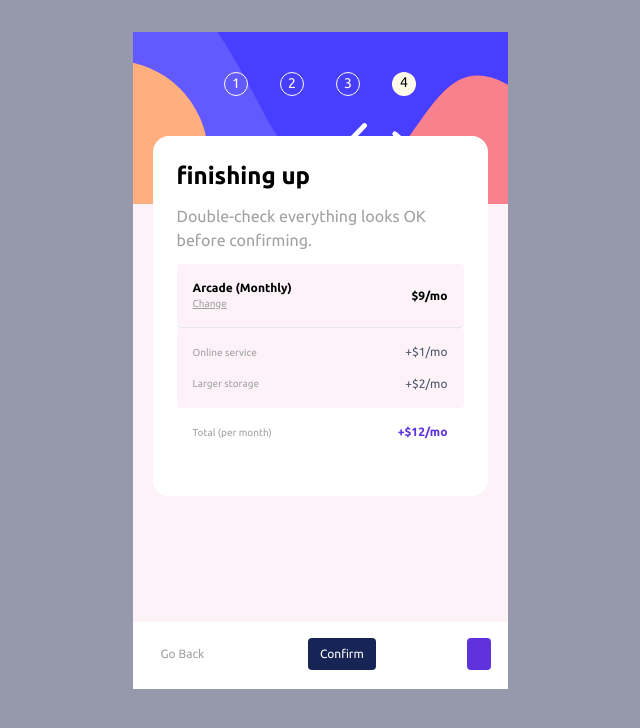
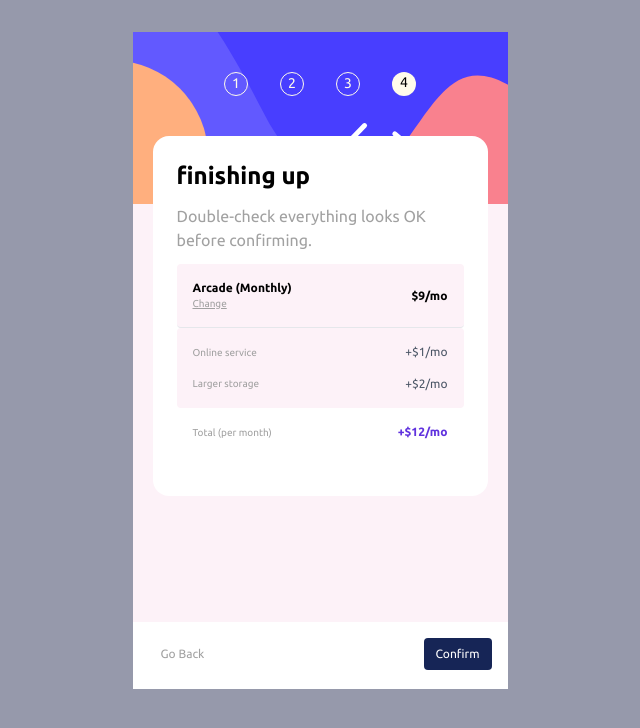
Before and after one commit to Paulo-Borges/multietapasReact, a React (Vite) app: page /finishing in a window 1280 px wide. Shown: the top 728 px of the page, without its empty margins (320-960 px from the left). Built offline with nearby package versions, Linux system fonts and the light colour scheme.

Commit message:
fix: fixes ButtonBack

```diff
--- a/src/pages/FinishingPage.jsx
+++ b/src/pages/FinishingPage.jsx
@@ -116,7 +116,6 @@ const FinishingPage = () => {
       <div className="flex justify-between p-4 bg-white min-[1439px]:hidden">
         <ButtonBack onClick={() => navigate("/pickpage")}>Go Back</ButtonBack>
         <Button onClick={handleNextStep}>Confirm</Button>
-        <button className=" bg-[#6032de] py-2 px-3 text-xs rounded text-white"></button>
       </div>
     </div>
   );
```
